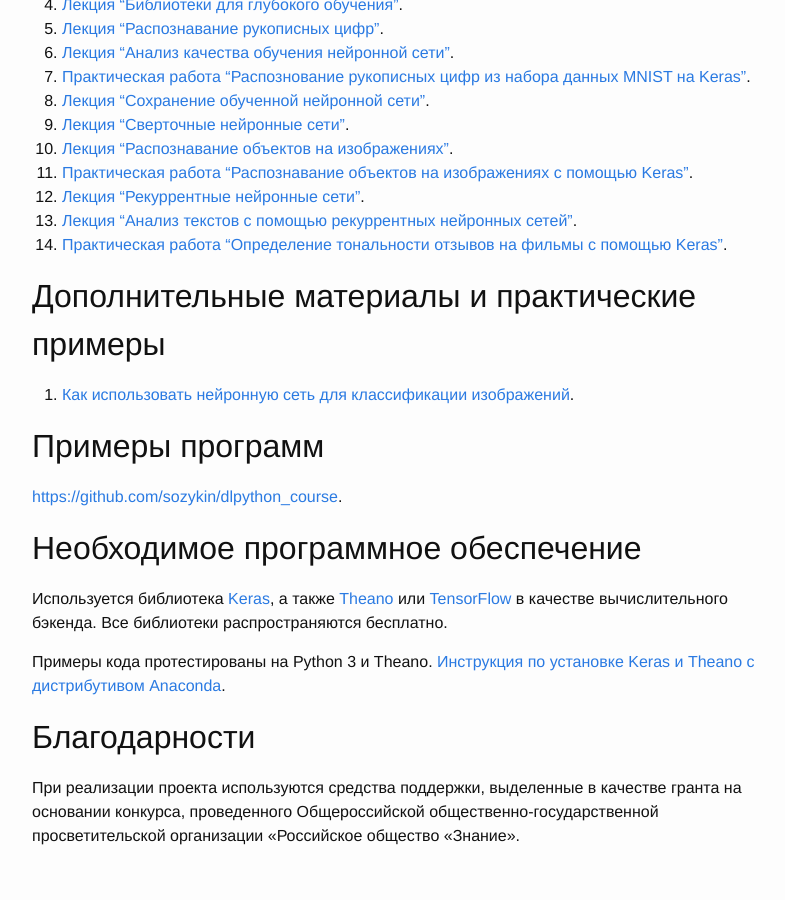
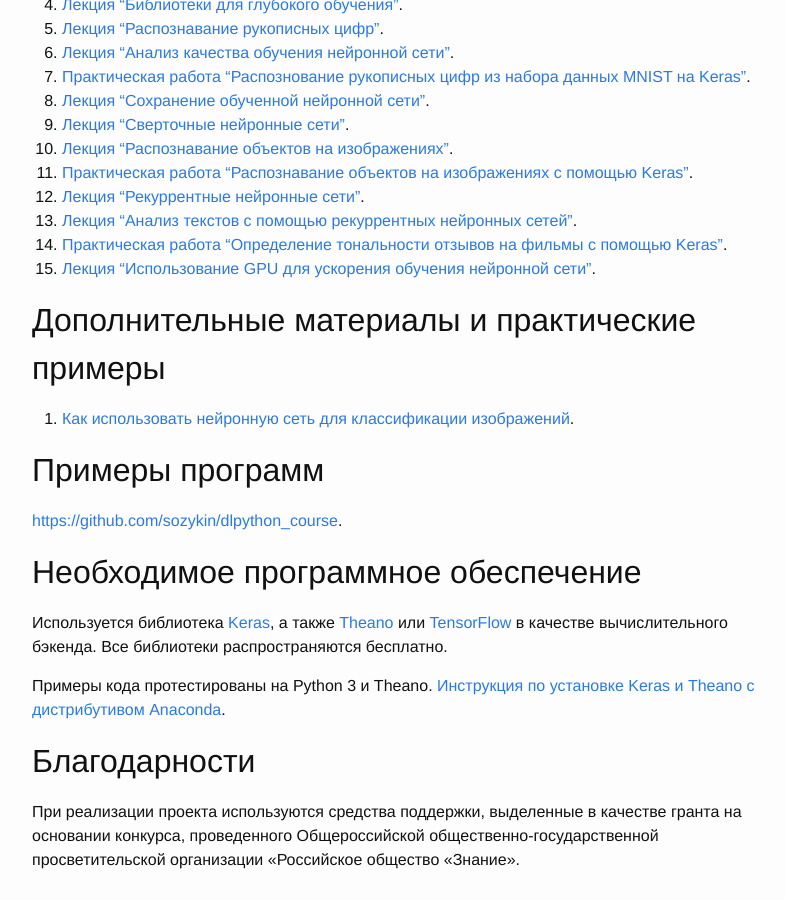
Before and after one commit to sozykin/asozykin.ru, a Jekyll site: the page built from _pages/courses/nnpython.md, in a window 1280 px wide and 900 px high, scrolled down 918 px. Shown: the whole window, without its empty margins (238-1023 px from the left). Built offline with Jekyll 4.4.1, drawn with Linux system fonts in a browser that asks for light colours; comment, search, counter and statistics services are not loaded.

Commit message:
Updated the list of lectures about deep learning

```diff
--- a/_pages/courses/nnpython.md
+++ b/_pages/courses/nnpython.md
@@ -31,6 +31,8 @@ permalink: /courses/nnpython
 12. [Лекция "Рекуррентные нейронные сети"](https://youtu.be/38iGggnbbsQ).
 13. [Лекция "Анализ текстов с помощью рекуррентных нейронных сетей"](https://youtu.be/7Tx_cewjhGQ).
 14. [Практическая работа "Определение тональности отзывов на фильмы с помощью Keras"](/courses/nnpython-lab3).
+15. [Лекция "Использование GPU для ускорения обучения нейронной сети"](/deep_learning/2017/03/11/How-to-use-gpu-with-theano.html).
+
 
 ## Дополнительные материалы и практические примеры
 
```
